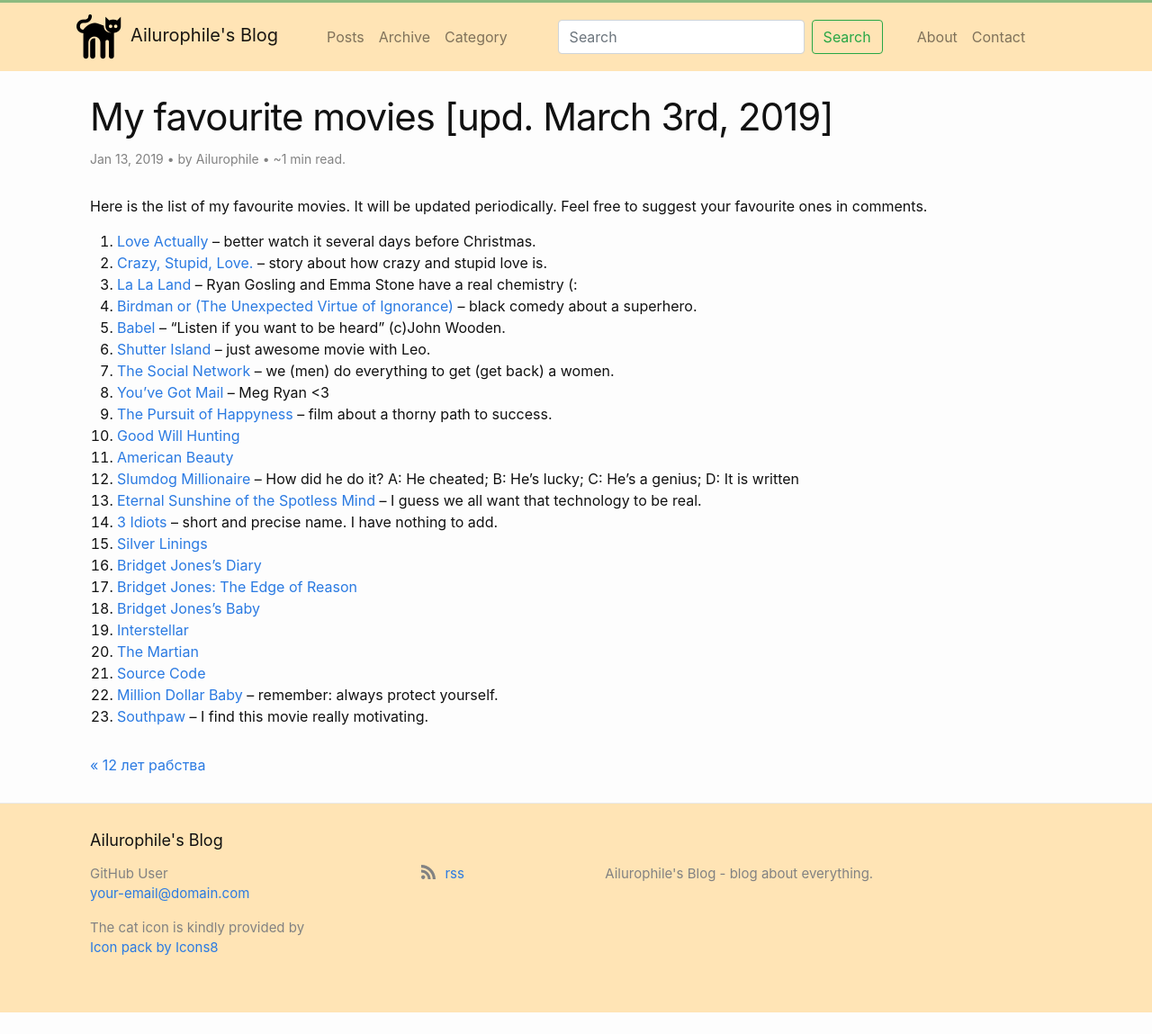
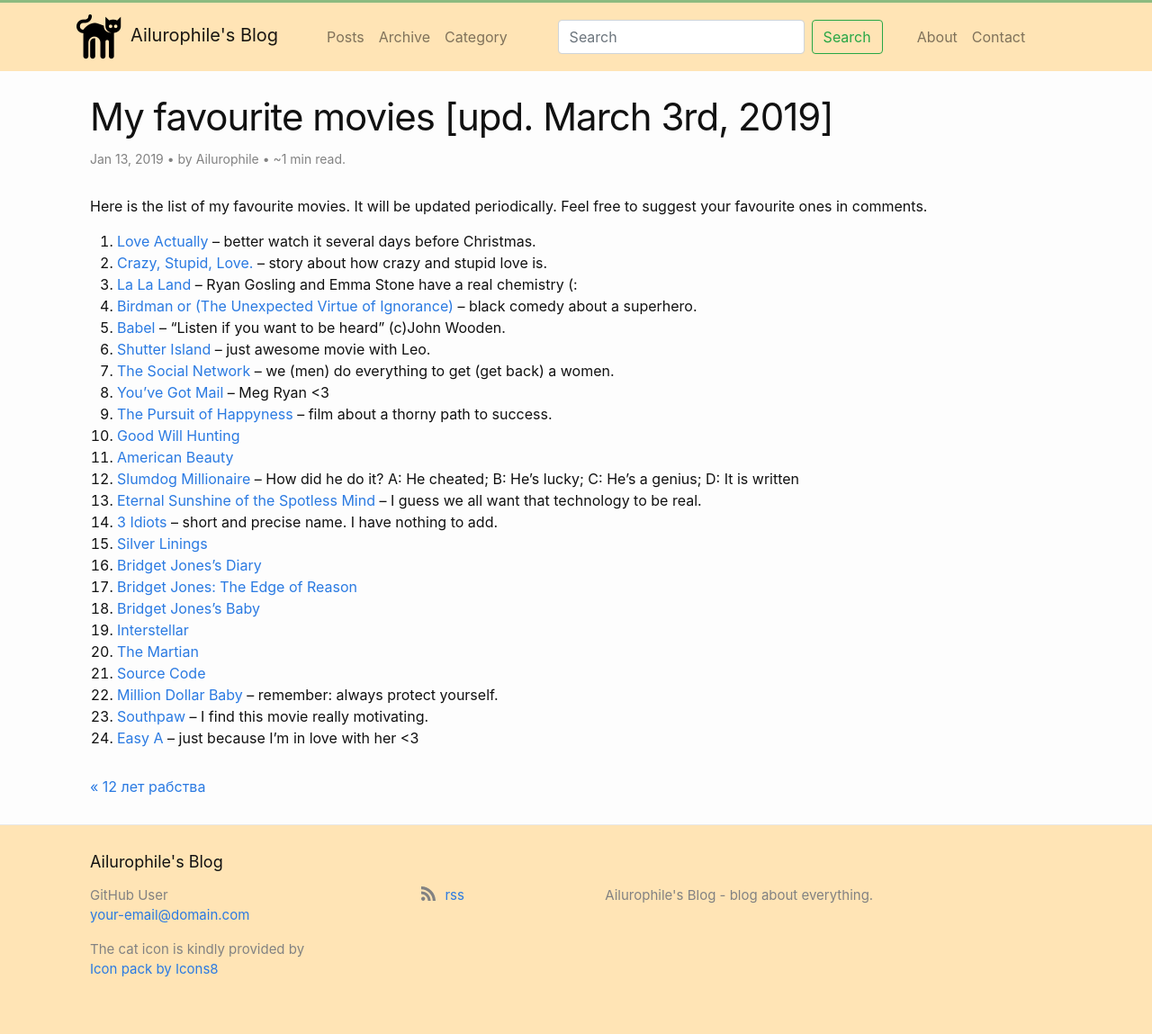
Before and after one commit to dovletov/dovletov.github.io, a Jekyll site: the page built from _posts/2019-01-13-my-favourite-movies.md, in a window 1280 px wide. Shown: the whole page at 90% size. Built offline with Jekyll 4.4.1, drawn with Linux system fonts in a browser that asks for light colours; comment, search, counter and statistics services are not loaded; before the commit the page ends 1125 px from its top, so only the background shows below that.

Commit message:
Added new movie

```diff
--- a/_posts/2019-01-13-my-favourite-movies.md
+++ b/_posts/2019-01-13-my-favourite-movies.md
@@ -37,3 +37,4 @@
 21. [Source Code](https://www.imdb.com/title/tt0945513/)
 22. [Million Dollar Baby](https://www.imdb.com/title/tt0405159/) -- remember: always protect yourself.
 23. [Southpaw](https://www.imdb.com/title/tt1798684/) -- I find this movie really motivating.
+24. [Easy A](https://www.imdb.com/title/tt1282140/) -- just because I'm in love with her <3
```
